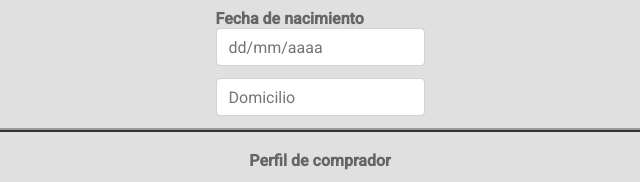
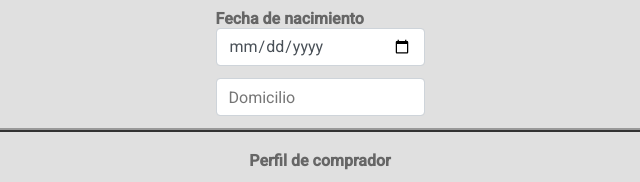
Before and after one commit to Fabi88code/MercadoLiebre, a website: page views/register.html in a window 1280 px wide. Shown: the part 603-785 px from the top of the page, 320-960 px from the left. Drawn offline with Linux system fonts and the light colour scheme; files that its build step writes are made by us from their sources.

Commit message:
Actualización fecha

```diff
--- a/views/register.html
+++ b/views/register.html
@@ -53,7 +53,7 @@ rel="stylesheet" />
         <input class="ingreso-texto" type="text" name="" id=""
           placeholder="E-mail">
           <h4 style="color: #666;">Fecha de nacimiento</h4>
-        <input class="ingreso-texto" type="text" name="" id=""
+        <input class="ingreso-texto" type="date" name="" id=""
           placeholder="dd/mm/aaaa">
         <input class="ingreso-texto" type="text" name="" id=""
           placeholder="Domicilio">
```
